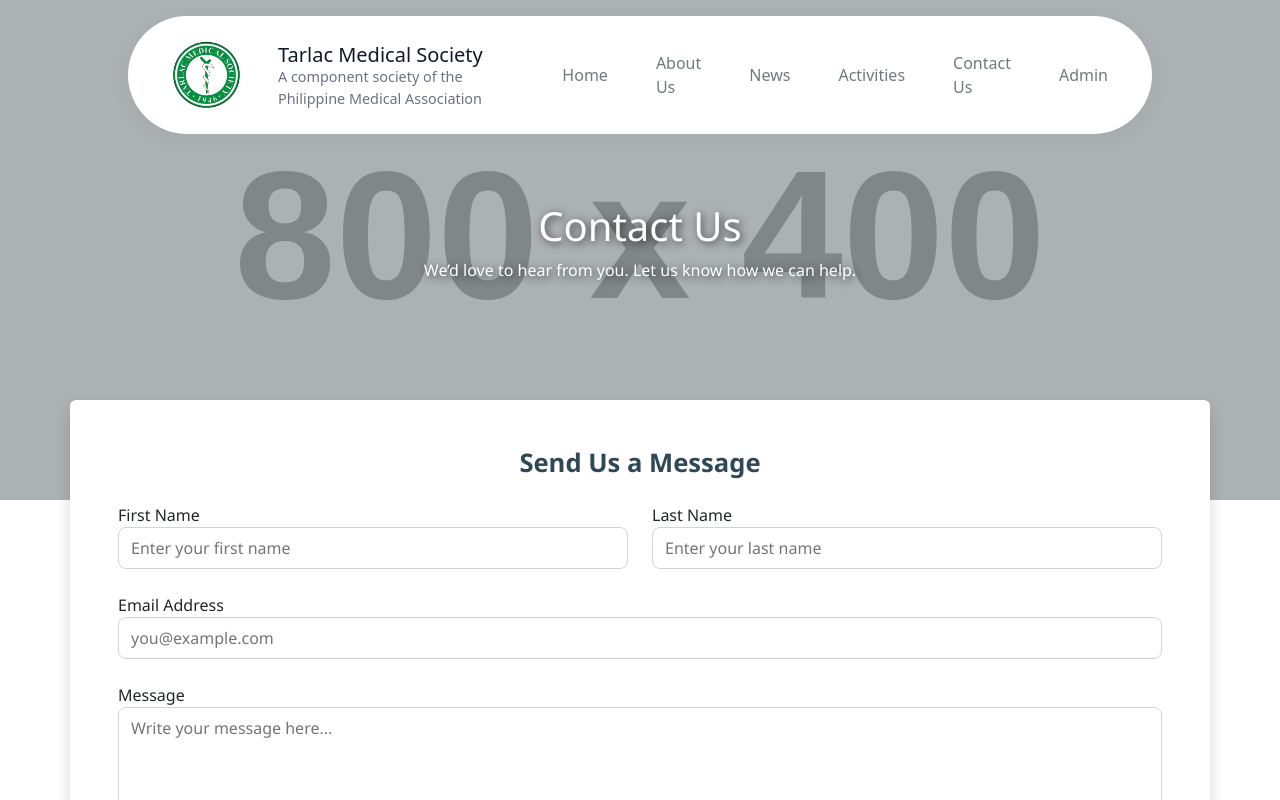
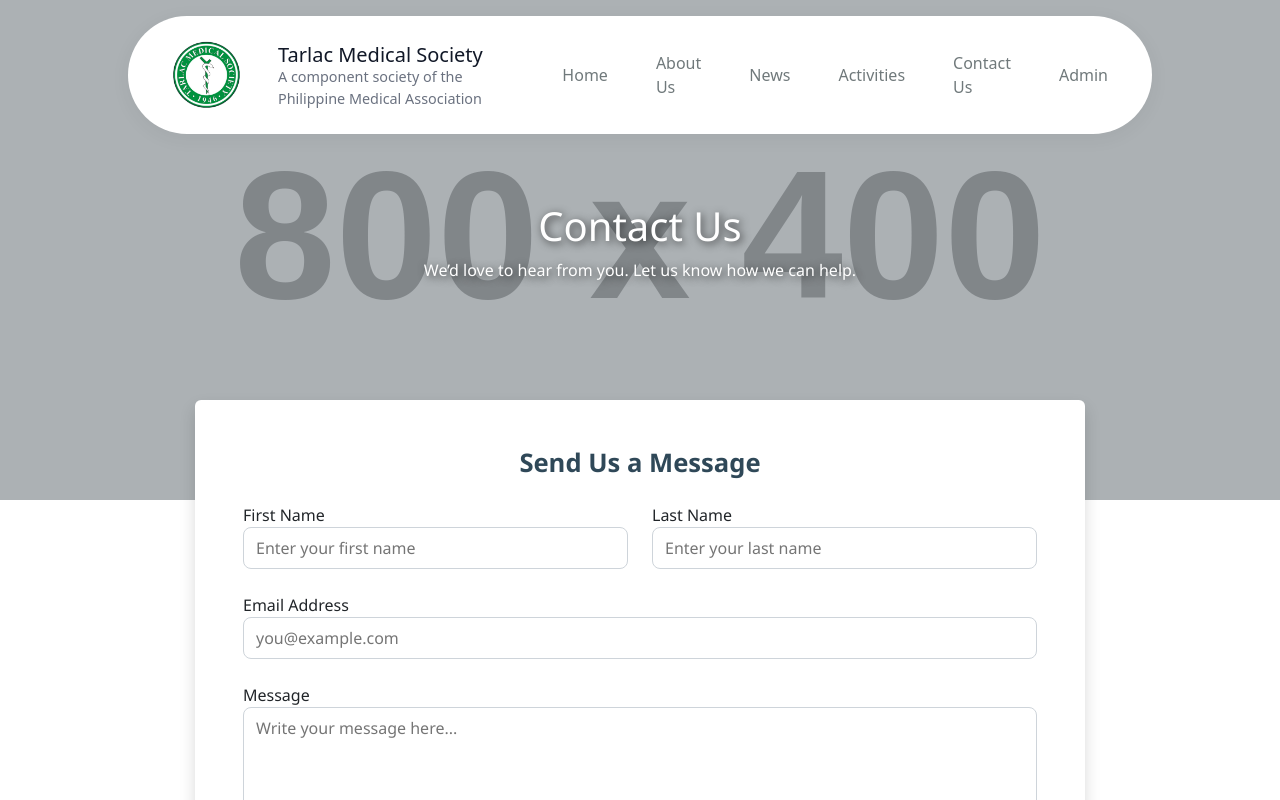
Before and after one commit to MicroGltch/tarlac-app, a React (Create React App) app: page /contact in a window 1280 px wide. Shown: the top 800 px of the page. Built offline with nearby package versions, Linux system fonts and the light colour scheme.

Commit message:
AYAW PA REN MAG LOAD  SSDHF
+taenang changes yan :"D

```diff
--- a/src/pages/AboutUs.js
+++ b/src/pages/AboutUs.js
@@ -28,7 +28,7 @@ function AboutUs() {
         </div>
       </div>
 
-      <div className="content-overlap">
+      <div className="content-overlap" style={{maxWidth: "1250px"}}>
         <section className="about-content-section">
           <h2 className="about-section-title">Our Vision</h2>
           <p className="about-lead">
--- a/src/pages/ContactUs.js
+++ b/src/pages/ContactUs.js
@@ -19,7 +19,7 @@ const ContactUs = () => {
 
       {/* Contact Form Section */}
       <div className="contact-content-overlap">
-        <div className="contact-form-section container shadow p-5 bg-white rounded">
+        <div className="contact-form-section container shadow p-5 bg-white rounded" style={{maxWidth: "890px"}}>
           <h2 className="contact-form-heading">Send Us a Message</h2>
           <form className="row g-4">
             <div className="col-md-6">
```
